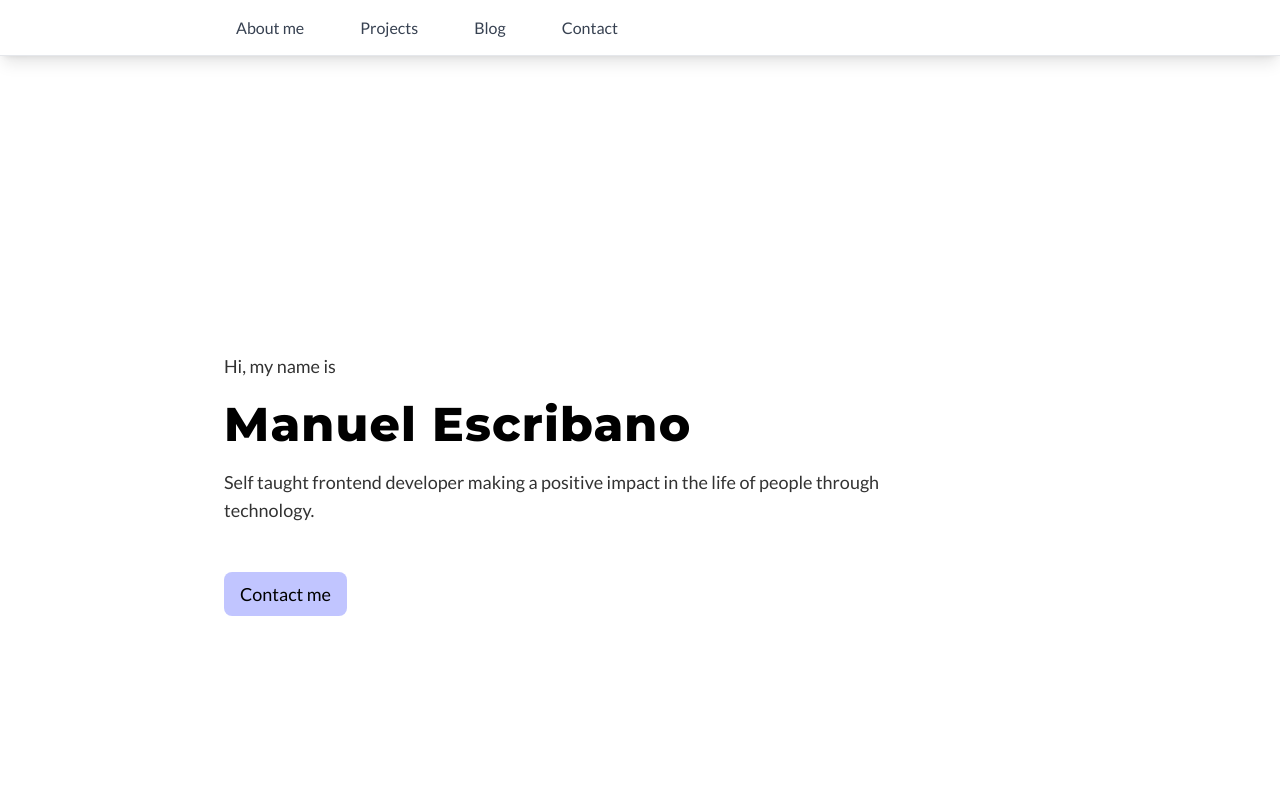
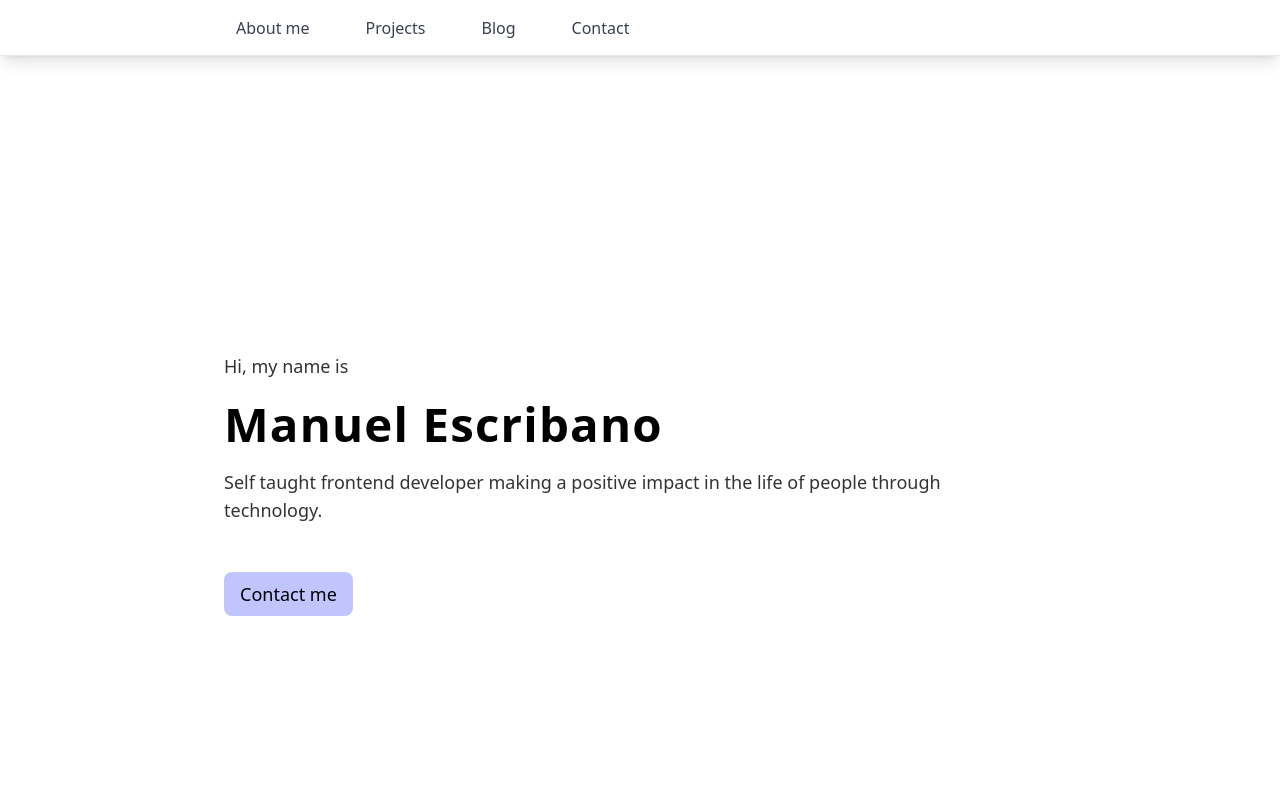
Before and after one commit to LPRegen/portfolio, a Next.js app: page / in a window 1280 px wide. Shown: the top 800 px of the page. Built offline with nearby package versions, Linux system fonts and the light colour scheme.

Commit message:
refactor: remove font-lato and font-montserrat

```diff
--- a/components/BlogPost.tsx
+++ b/components/BlogPost.tsx
@@ -39,10 +39,10 @@ const serializers = {
     </CustomLink>
   ),
   ul: ({ children }: { children: string }) => (
-    <ul className="font-lato ml-6 list-disc text-slate-800">{children}</ul>
+    <ul className="ml-6 list-disc text-slate-800">{children}</ul>
   ),
   ol: ({ children }: { children: string }) => (
-    <ol className="font-lato ml-6 list-decimal text-slate-800">{children}</ol>
+    <ol className="ml-6 list-decimal text-slate-800">{children}</ol>
   ),
 };
 
--- a/components/Heading.tsx
+++ b/components/Heading.tsx
@@ -17,16 +17,16 @@ export const Heading = ({
   let styles: string;
   switch (as) {
     case 'h1':
-      styles = 'font-extrabold text-4xl font-lato';
+      styles = 'font-extrabold text-4xl';
       break;
     case 'h2':
-      styles = 'font-bold text-3xl font-lato ';
+      styles = 'font-bold text-3xl ';
       break;
     case 'h3':
-      styles = 'font-semibold text-2xl font-lato ';
+      styles = 'font-semibold text-2xl ';
       break;
     case 'h4':
-      styles = 'font-bold text-xl font-lato ';
+      styles = 'font-bold text-xl ';
       break;
   }
 
--- a/components/Paragraph.tsx
+++ b/components/Paragraph.tsx
@@ -8,7 +8,7 @@ export const Paragraph = ({
   className = '',
   ...props
 }: ParagraphProps) => (
-  <p {...props} className={`font-lato text-lg ${className}`}>
+  <p {...props} className={`text-lg ${className}`}>
     {children}
   </p>
 );
--- a/pages/_document.tsx
+++ b/pages/_document.tsx
@@ -1,16 +1,9 @@
-import { Html, Head, Main, NextScript } from 'next/document';
+import { Head, Html, Main, NextScript } from 'next/document';
 
 export default function Document() {
   return (
     <Html>
-      <Head>
-        {/* TODO Implement @next/font */}
-        <link rel="preconnect" href="https://fonts.googleapis.com" />
-        <link
-          href="https://fonts.googleapis.com/css2?family=Lato:wght@400;700&family=Montserrat:wght@800&display=swap"
-          rel="stylesheet"
-        />
-      </Head>
+      <Head />
       <body>
         <Main />
         <NextScript />
--- a/tailwind.config.js
+++ b/tailwind.config.js
@@ -8,10 +8,6 @@ module.exports = {
   ],
   theme: {
     extend: {
-      fontFamily: {
-        montserrat: ['Montserrat'],
-        lato: ['Lato'],
-      },
       fontSize: {
         hero: 'clamp(1.5rem, 1.8852rem + 1.3456vw, 3.5rem)',
       },
```
